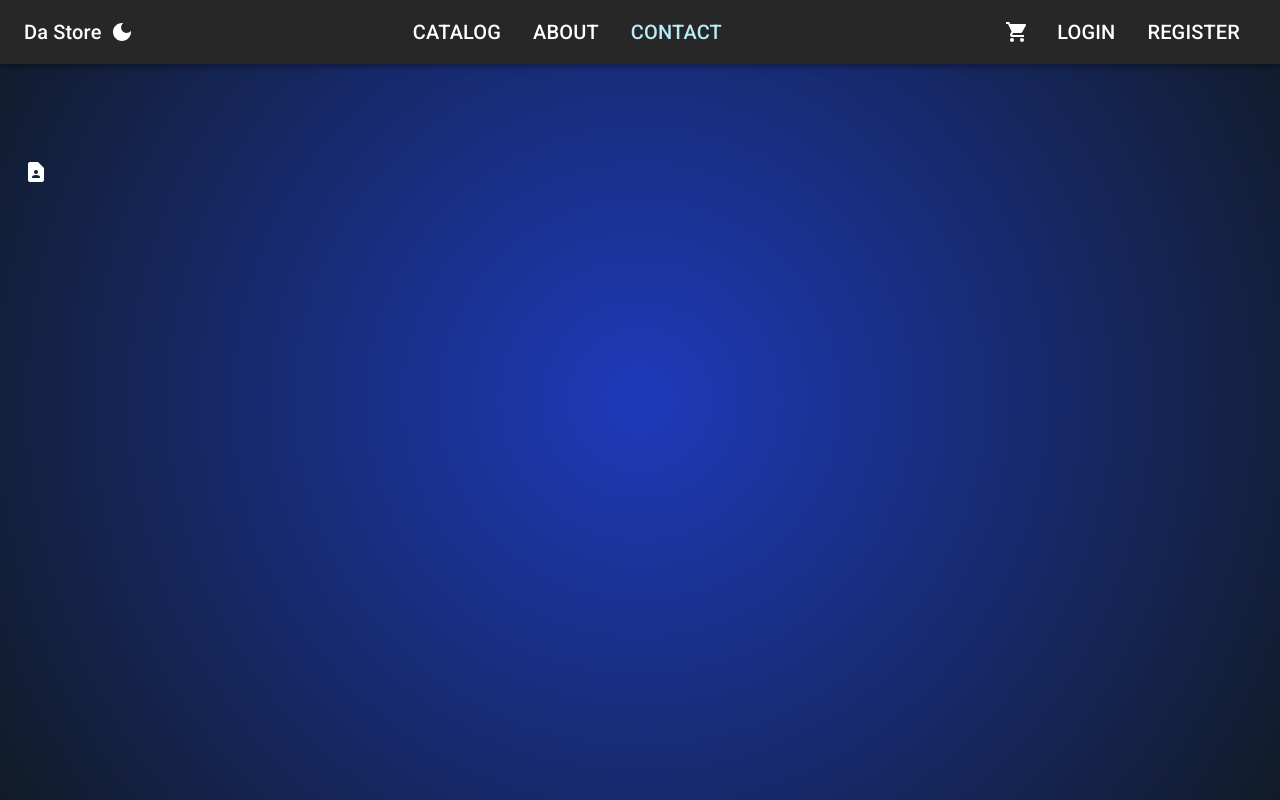
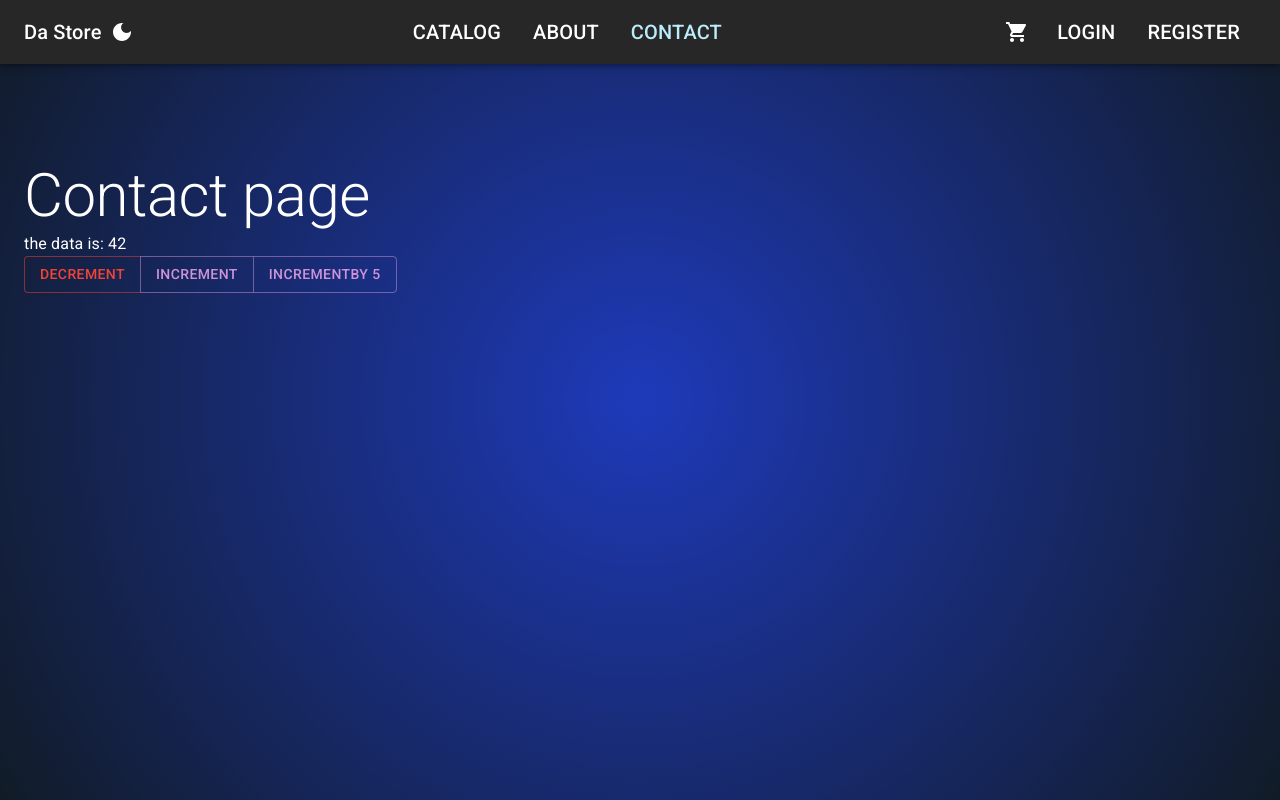
Before and after one commit to TBetcha/EcommerceStore, a React (Vite) app in the folder frontend/client/: page /contact in a window 1280 px wide. Built offline with nearby package versions, Linux system fonts and the light colour scheme.

Commit message:
little test 2

```diff
--- a/frontend/client/src/app/routes/Routes.tsx
+++ b/frontend/client/src/app/routes/Routes.tsx
@@ -1,7 +1,7 @@
-import { ContactPage } from "@mui/icons-material";
 import { createBrowserRouter } from "react-router-dom";
 import App from "../../App";
 import AboutPage from "../../features/about/AboutPage";
+import ContactPage from "../../features/contact/ContactPage";
 import Catalog from "../../features/catalog/Catalog";
 import ProductDetails from "../../features/catalog/ProductDetails";
 import HomePage from "../../features/home/HomePage";
--- a/frontend/client/src/features/contact/ContactPage.tsx
+++ b/frontend/client/src/features/contact/ContactPage.tsx
@@ -1,5 +1,24 @@
+import { Typography, ButtonGroup, Button } from '@mui/material'
+import { decrement, increment } from './counterReducer'
+import { useAppDispatch, useAppSelector } from '../../app/store/store'
+
+
 export default function ContactPage() {
+  const {data} = useAppSelector(state => state.counter)
+  const dispatch = useAppDispatch()
   return (
-    <div></div>
+    <>
+      <Typography variant='h2'>
+        Contact page
+      </Typography>
+      <Typography variant='body1'>
+        the data is: {data}
+      </Typography>
+      <ButtonGroup>
+        <Button onClick={() => dispatch(decrement(1))} color="error">Decrement</Button>
+        <Button onClick={() => dispatch(increment(1))} color="secondary">Increment</Button>
+        <Button onClick={() => dispatch(increment(5))} color="secondary">Incrementby 5</Button>
+      </ButtonGroup>
+    </>
   )
 }
--- /dev/null
+++ b/frontend/client/src/features/contact/counterReducer.ts
@@ -0,0 +1,56 @@
+import { createSlice } from "@reduxjs/toolkit"
+
+export type CounterState = {
+  data: number
+}
+
+const initialState: CounterState = {
+  data: 42
+}
+
+export function incrementLegacy(amount = 1) {
+  return {
+    type: 'increment',
+    payload: amount
+  }
+}
+
+export function decrementLegacy(amount = 1) {
+  return {
+    type: 'decrement',
+    payload: amount
+  }
+}
+
+export const counterSlice = createSlice({
+  name: 'counter',
+  initialState,
+  reducers: {
+    increment: (state, action) => {
+      state.data += action.payload
+    },
+    decrement: (state, action) => {
+      state.data -= action.payload
+    }
+  }
+})
+
+export const { increment, decrement } = counterSlice.actions
+
+export default function counterReducer(state = initialState, action: { type: string, payload: number }) {
+  switch (action.type) {
+    case 'increment':
+      return {
+        ...state,
+        data: state.data + action.payload
+      }
+    case 'decrement':
+      return {
+        ...state,
+        data: state.data - action.payload
+      }
+    default:
+      return state
+
+  }
+}
--- a/frontend/client/src/main.tsx
+++ b/frontend/client/src/main.tsx
@@ -7,10 +7,14 @@ import '@fontsource/roboto/500.css';
 import '@fontsource/roboto/700.css';
 import { RouterProvider } from 'react-router-dom';
 import { router } from './app/routes/Routes.tsx';
+import { store } from './app/store/store.ts';
+import { Provider } from 'react-redux';
 
 
 createRoot(document.getElementById('root')!).render(
   <StrictMode>
-    <RouterProvider router={router} />
+    <Provider store={store}>
+      <RouterProvider router={router} />
+    </Provider>
   </StrictMode>,
 )
```
